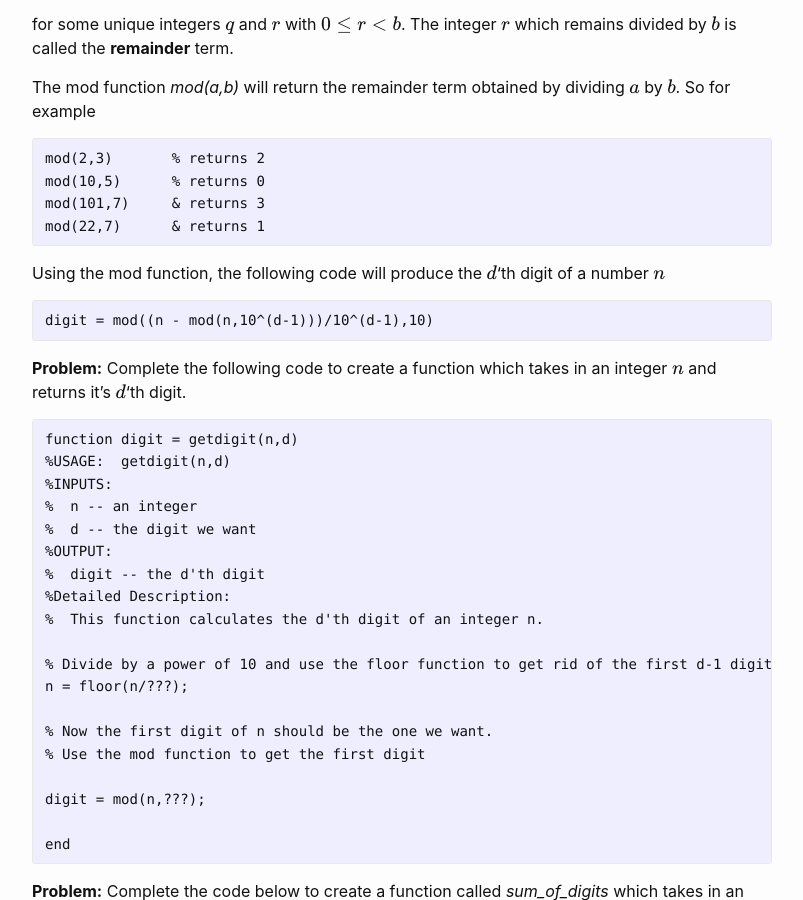
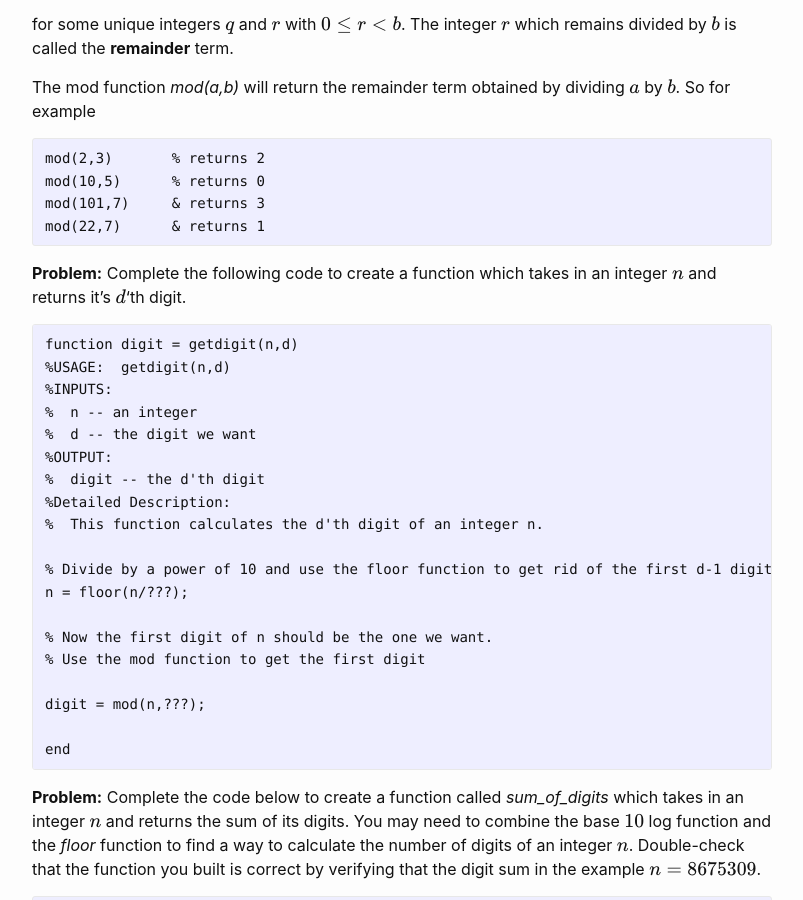
Before and after one commit to wcasper/math107spring2023, a Jekyll site: the page built from _worksheets/ws2/ws2.md, in a window 1280 px wide and 900 px high, scrolled down 2234 px. Shown: the whole window, without its empty margins (238-1041 px from the left). Built offline with Jekyll 4.4.1, drawn with Linux system fonts in a browser that asks for light colours.

Commit message:
fixed extra code

````diff
--- a/_worksheets/ws2/ws2.md
+++ b/_worksheets/ws2/ws2.md
@@ -85,12 +85,6 @@ mod(101,7)     & returns 3
 mod(22,7)      & returns 1
 ```
 
-Using the mod function, the following code will produce the $$d$$'th digit of a number $$n$$
-
-```Matlab
-digit = mod((n - mod(n,10^(d-1)))/10^(d-1),10)
-```
-
 **Problem:** Complete the following code to create a function which takes in an integer $$n$$ and returns it's $$d$$'th digit.
 
 ```Matlab
````
